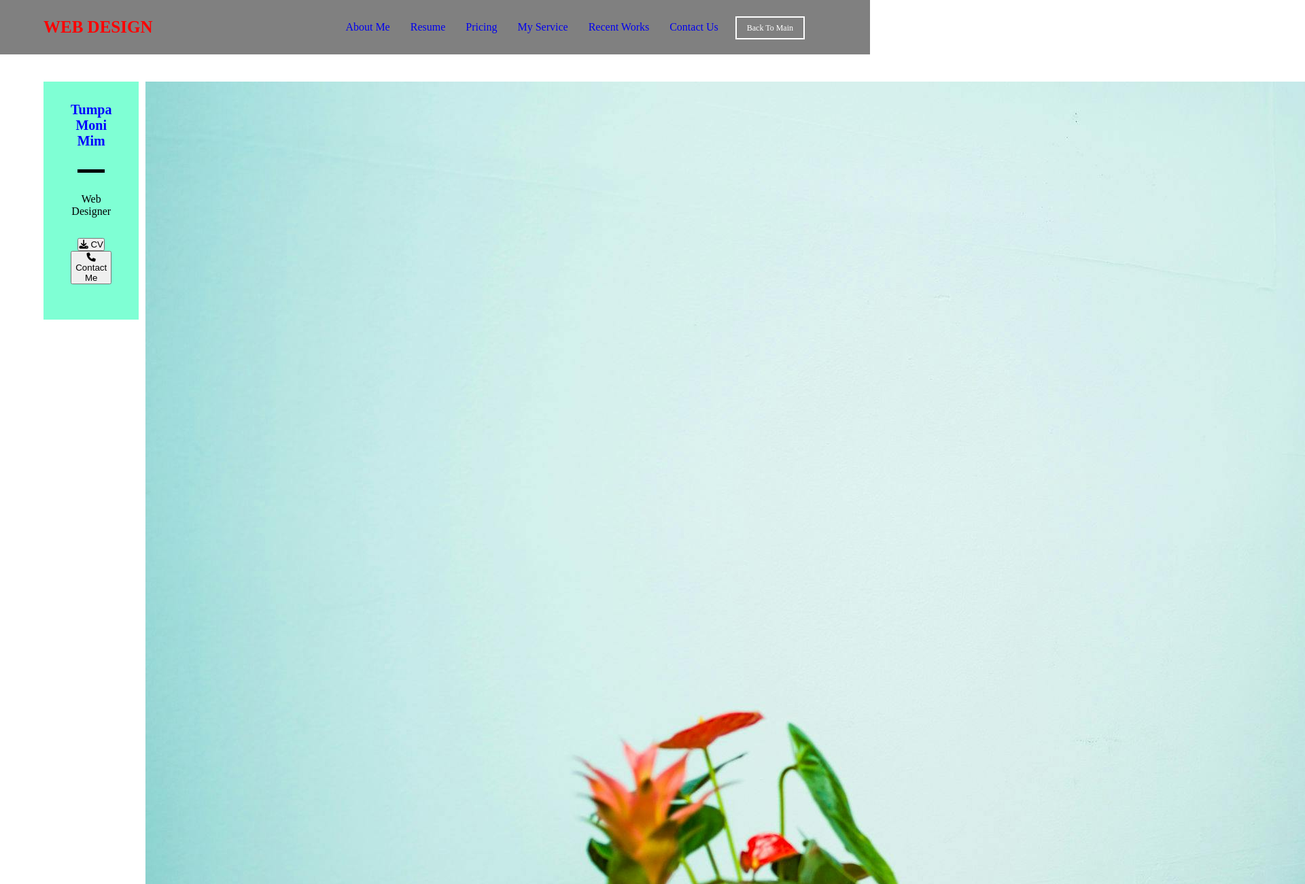
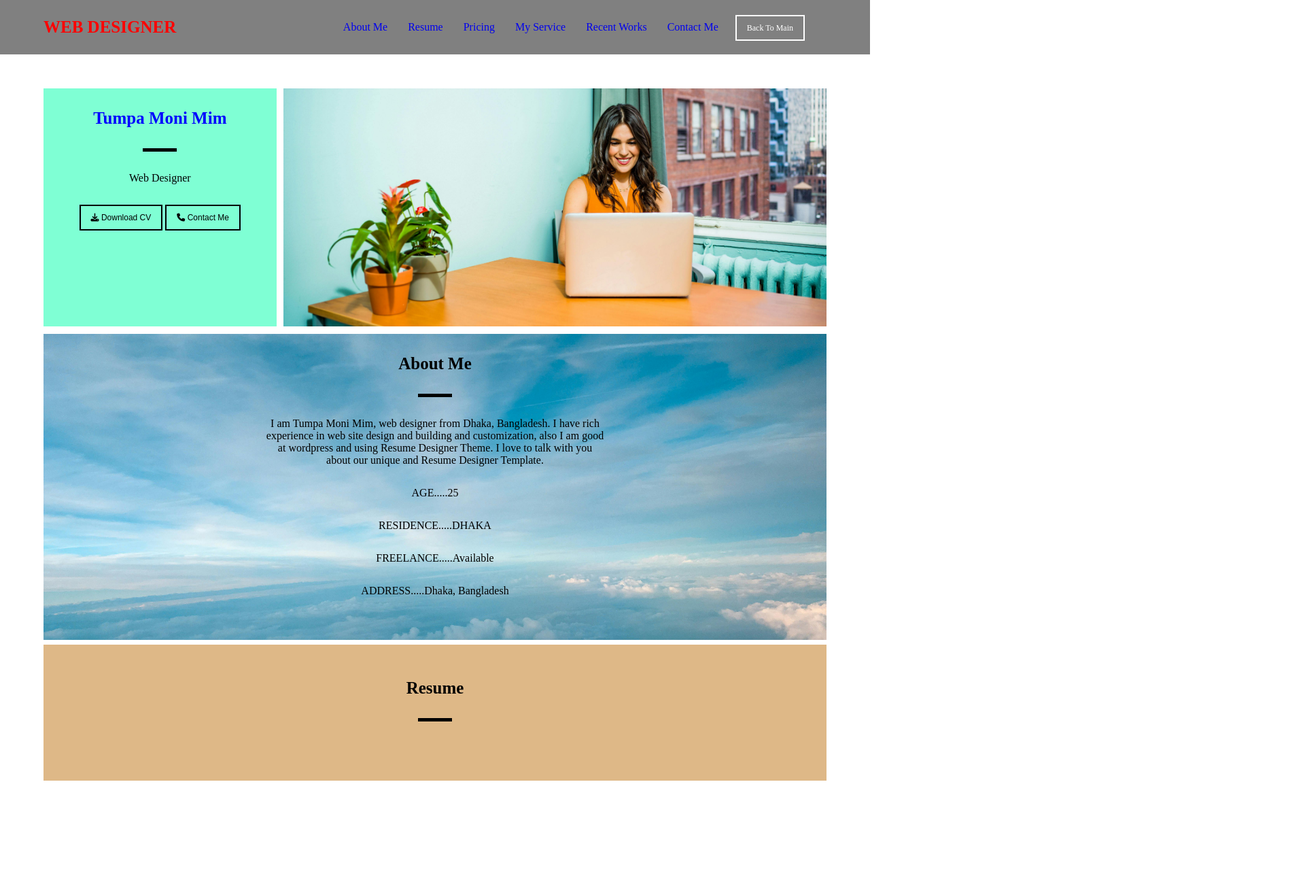
Before and after one commit to tumpamim07/Web3_Programming_Language, a plain HTML site: page Class-10 (Website)/index.html in a window 1280 px wide. Shown: the top 1300 px of the page at 68% size, 1920 px wide, since content can reach past the window. After the commit the page ends 1148 px from the top, so only its background shows below. Drawn offline with Linux system fonts and the light colour scheme.

Commit message:
Navbar, Hero-Section, About Me, Resume

```diff
--- a/Class-10 (Website)/index.html
+++ b/Class-10 (Website)/index.html
@@ -3,16 +3,16 @@
 <head>
     <meta charset="UTF-8">
     <meta name="viewport" content="width=device-width, initial-scale=1.0">
-    <title>Class 09</title>
     <link rel="stylesheet" href="https://cdnjs.cloudflare.com/ajax/libs/font-awesome/6.6.0/css/all.min.css" integrity="sha512-Kc323vGBEqzTmouAECnVceyQqyqdsSiqLQISBL29aUW4U/M7pSPA/gEUZQqv1cwx4OnYxTxve5UMg5GT6L4JJg==" crossorigin="anonymous" referrerpolicy="no-referrer" />
     <link rel="stylesheet" href="style.css">
+    <title>Resume</title>
 </head>
 <body>
     <header>
         <nav>
             <div class="container">
                 <div class="left-nav">
-                    <h1>Web Design</h1>
+                    <h1>Web Designer</h1>
                 </div>
                 <div class="right-nav">
                     <a href="#"><i class="fa-regular fa-rectangle-xmark"></i></a>
@@ -32,16 +32,14 @@
                         <li>
                             <a href="#">Recent Works</a>
                         </li>
-
                         <li>
-                            <a href="#">Contact Us</a>
+                            <a href="#">Contact Me</a>
                         </li>
                     </ul>
-                        <div class="back">
-                            <a class="back-to-main" href="#">Back To Main</a>
-                        </div>
+                    <div class="back">
+                        <a href="#" class="back-to-main">Back To Main</a>
+                    </div>
                 </div>
-
                 <div class="nav-bar">
                     <i class="fa-solid fa-bars"></i>
                 </div>
@@ -49,9 +47,8 @@
         </nav>
     </header>
     <main>
-
-         <!-- ----------------------------Hero Section-------------------------  -->
-        <section class="com-container">
+        <!-- -----------------------------------------------Hero Item------------------------------------------------------------------- -->
+         <section class="com-container">
             <div class="hero-item">
                 <div class="left">
                     <div class="left-content">
@@ -61,23 +58,48 @@
                         <div class="">
                             <button>
                                 <i class="fa-solid fa-download"></i>
-                            <span>CV</span>
+                                <span>Download CV</span>
                             </button>
                             <button>
                                 <i class="fa-solid fa-phone"></i>
                                 <span>Contact Me</span>
                             </button>
                         </div>
-
                     </div>
                 </div>
                 <div class="right">
                     <div class="right-image">
-                        <img src="pexels-jopwell-2422286.jpg" alt="">
+                        <img src="pexels-jopwell-2422286.jpg" alt="" >
                     </div>
                 </div>
             </div>
+         </section>
+
+         <!-- -------------------------------------------------------------------About Me------------------------------------------------------------------- -->
+        <section class="about-container">
+            <div class="about-me">
+                <div class="about-content">
+                    <h1>About Me</h1>
+                    <span class="line-about"></span>
+                    <p>I am Tumpa Moni Mim, web designer from Dhaka, Bangladesh. I have rich experience in web site design and building and customization, also I am good at wordpress and using Resume Designer Theme. I love to talk with you about our unique and Resume Designer Template.</p>
+                    <p>AGE.....25</p>
+                    <p>RESIDENCE.....DHAKA</p>
+                    <p>FREELANCE.....Available</p>
+                    <p>ADDRESS.....Dhaka, Bangladesh</p>
+                </div>
+            </div>
         </section>
+
+
+        <!-- ----------------------------------------------- Resume ------------------------------------------------------------------- -->
+
+        <section class="resume-sect">
+            <div class="resume">
+                <h1>Resume</h1>
+                <span class="resume-line"></span>
+            </div>
+        </section>
+
     </main>
 </body>
 </html>
--- a/Class-10 (Website)/style.css
+++ b/Class-10 (Website)/style.css
@@ -1,12 +1,10 @@
 *{
+    margin: 0;
     padding: 0;
-    margin: 0;
+    scroll-behavior: smooth;
     box-sizing: border-box;
-    scroll-behavior: smooth;
     text-decoration: none;
 }
-
-
 
 nav{
     background-color: gray;
@@ -21,20 +19,20 @@ nav{
     text-transform: uppercase;
 }
 
-.container{
+.container {
     width: 90%;
+    display: flex;
     margin: auto;
-    display: flex;
+    align-items: center;
     justify-content: space-between;
-    align-items: center;
 }
 
-.right-nav{
+.right-nav {
     background-color: tomato;
     max-width: 20rem;
-    position: absolute;
     height: 100vh;
 
+    position: absolute;
     top: 0;
     right: 0;
     padding: 1rem 2rem;
@@ -55,44 +53,43 @@ nav{
 
 .back-to-main{
     border: 2px solid white;
-    padding: 8px 15px;
-    color: white;
+    padding: 10px 15px;
     font-size: 12px;
-}
-
-
-
-
-.right-nav a i{
-    font-size: 40px;
     color: white;
 }
 
 
+.right-nav a i{
+    color: white;
+    font-size: 40px;
+}
 
 .nav-bar i{
+    color: red;
     font-size: 50px;
-    color: red;
-
 }
 
-/* ----------------------------Hero Section------------------------- */
+
+/* <!-- -----------------------------------------------Hero Item------------------------------------------------------------------- --> */
 
 .com-container{
     width: 90%;
     margin: auto;
-    padding-top: 40px;
+    padding-top: 50px;
 }
 
 .hero-item{
     display: flex;
     flex-direction: column;
     width: 100%;
+
 }
 
 .hero-item .left{
     order: 2;
     flex: 1;
+
+    margin-top: -4px;
 }
 
 .left .left-content{
@@ -102,36 +99,116 @@ nav{
     display: flex;
     flex-direction: column;
     gap: 30px;
+
+}
+
+.left .left-content .line{
+    background-color: black;
+    height: 5px;
+    width: 50px;
+    margin: auto;
+}
+
+.left .left-content h1{
+    font-size: 25px;
+    color: blue;
+}
+
+.left .left-content button{
+    border: 2px solid black;
+    padding: 10px 15px;
+    background-color: transparent;
+    font-size: 12px;
+}
+
+.hero-item .right{
+    order: 1;
+    flex: 1;
+
+}
+
+.hero-item .right img{
+    object-fit: cover;
+    width: 100%;
+    height: 500px;
 }
 
 
-.left .left-content .line{
-    width: 40px;
+/* <!-- -----------------------------------------------About Me------------------------------------------------------------------- --> */
+
+.about-container{
+    background-image: url(pexels-seymasavascioglu-11532240.jpg);
+    background-position: center;
+    background-repeat: no-repeat;
+    background-size: cover;
+
+    width: 90%;
+    height: 450px;
+    margin: auto;
+
+    margin-top: 7px;
+    text-align: center;
+}
+
+.about-content{
+    padding: 30px 40px;
+    width: 100%;
+
+    display: flex;
+    flex-direction: column;
+    gap: 30px;
+}
+
+.about-content h1{
+    font-size: 25px;
+    font-weight: bold;
+}
+
+.about-content p{
+    padding: 0px 50px;
+    display: block;
+    max-width: 600px;
+    margin: auto;
+}
+
+.about-me .line-about{
+    background-color: black;
     height: 5px;
-    background-color: black;
+    width: 50px;
     margin: auto;
 }
 
 
-.left .left-content h1{
-    font-size: 20px;
-    color: blue;
+/* <!-- -----------------------------------------------Resume------------------------------------------------------------------- --> */
+
+.resume-sect{
+    background-color: burlywood;
+    width: 90%;
+    margin: auto;
+    height: 200px;
+    margin-top: 7px;
 }
 
 
-.hero-item .right{
-    order: 1;
-    flex: 1;
+.resume-sect .resume{
+    padding: 50px;
+    text-align: center;
+    display: flex;
+    flex-direction: column;
+    align-items: center;
+    gap: 30px;
 }
 
-
-.hero-item .right .img{
-    height: 100%;
-    width: 100%;
-    object-fit: cover;
+.resume h1{
+    font-size: 25px;
+    font-weight: bold;
 }
 
-
+.resume .resume-line{
+    background-color: black;
+    height: 5px;
+    width: 50px;
+}
 
 @media screen and (min-width: 991px) {
 
@@ -141,20 +218,18 @@ nav{
     height: fit-content;
 
     position: static;
+    display: flex;
     flex-direction: row;
     gap: 25px;
-    display: flex;
 }
 
 .right-nav a i{
     display: none;
 }
 
-
 .nav-bar{
     display: none;
 }
-
 
 .right-nav ul{
     flex-direction: row;
@@ -162,31 +237,34 @@ nav{
 }
 
 
-/* ----------------------------Hero Section------------------------- */
 
+/* <!-- -----------------------------------------------Hero Item------------------------------------------------------------------- --> */
 
 .hero-item{
     flex-direction: row;
     gap: 10px;
 }
 
-.left .left-content{
-    background-color: transparent;
- }
+.hero-item .right{
+    order: 2;
+    flex: 70%;
+}
+
+.hero-item .right img{
+    height: 350px;
+}
 
 .hero-item .left{
     order: 1;
+    background-color: aquamarine;
     height: 350px;
     flex: 30%;
-    background-color: aquamarine;
+
+    margin-top: 0px;
 }
 
-.hero-item .right{
-    order: 2;
-    flex: 70%;
-    height: 350px;
+.left .left-content{
+    background-color: transparent;
 }
 
-
-
 }
```
Also changed, not shown: Class-10 (Website)/pexels-seymasavascioglu-11532240.jpg (added).
